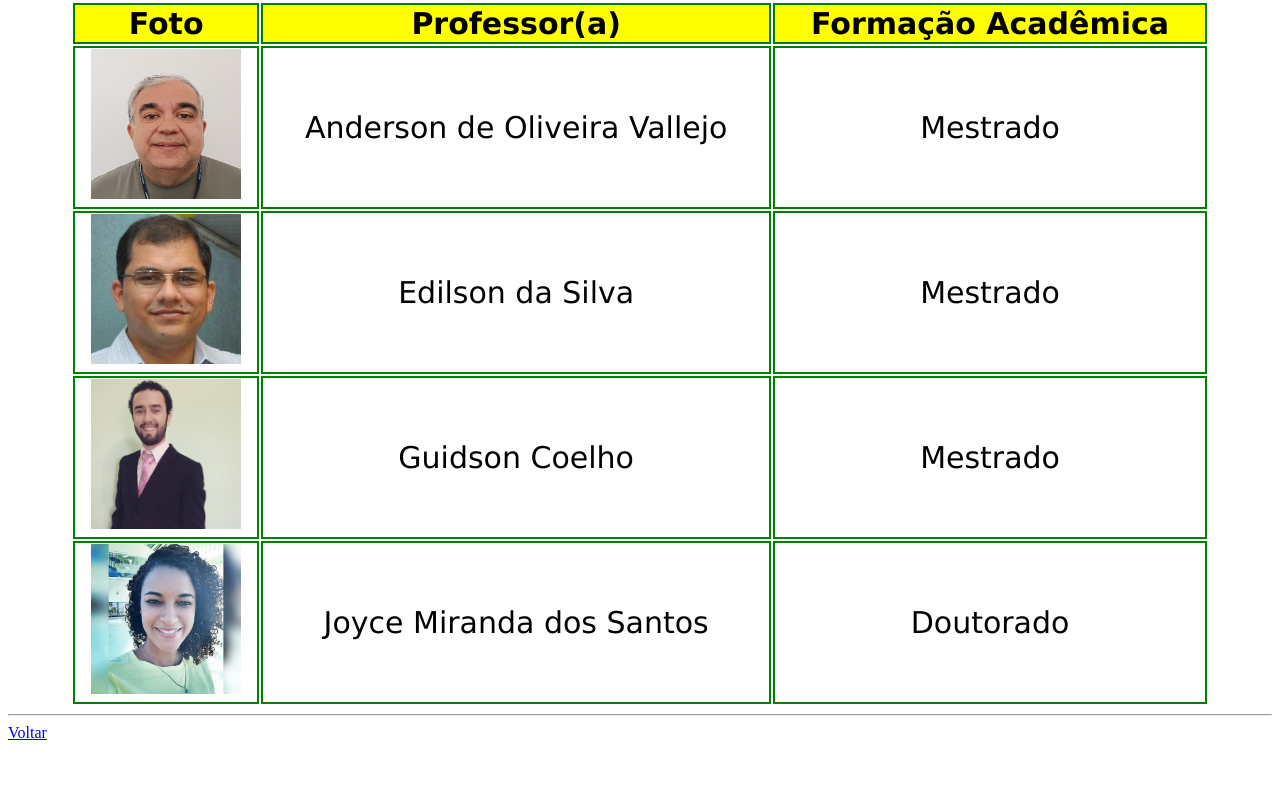
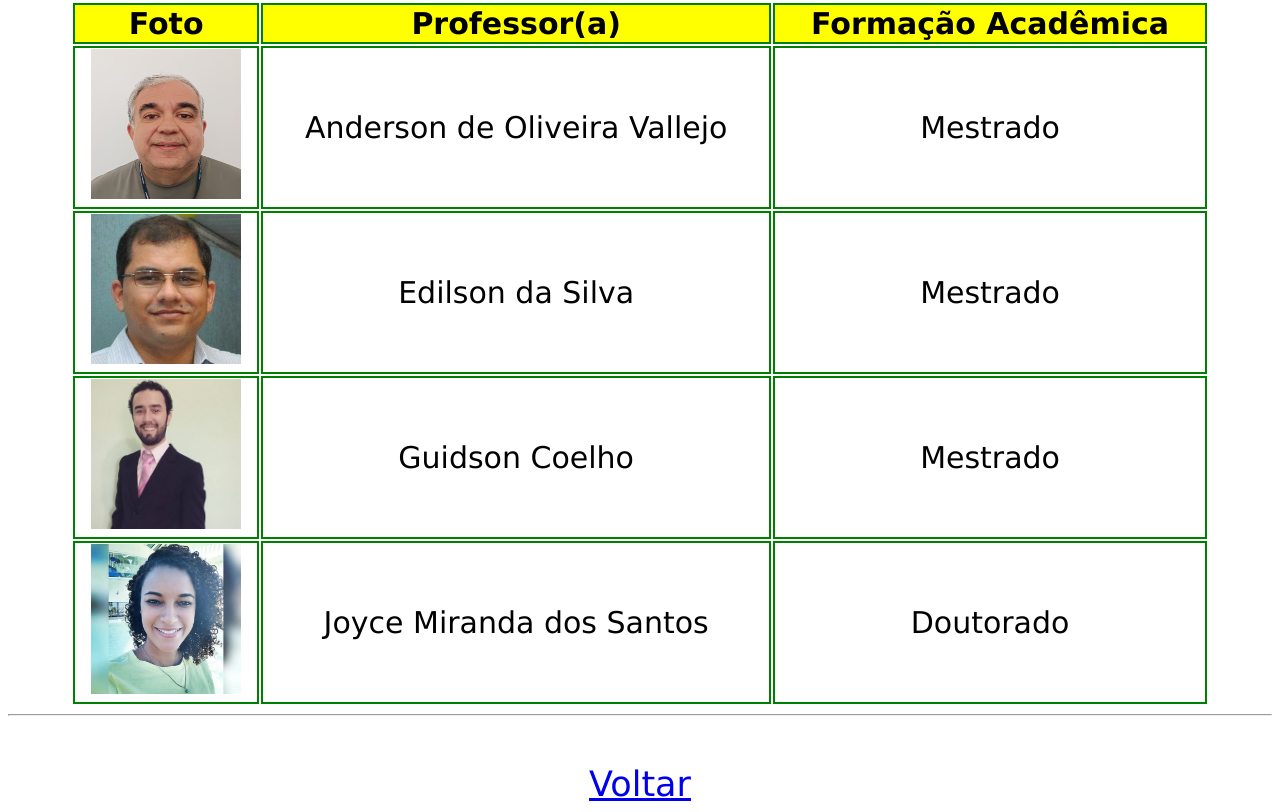
Before and after one commit to Jair-Rodrigues/site-desenvolvimento, a website: page docente.html in a window 1280 px wide. Shown: the part 527-1339 px from the top of the page. Before the commit the page ends 1277 px from the top, so only its background shows below. Drawn offline with Linux system fonts and the light colour scheme.

Commit message:
Atualização docente

```diff
--- a/css/docente.css
+++ b/css/docente.css
@@ -46,3 +46,8 @@ th{
     margin-right: auto;
     display: block;
   }
+.voltar{
+  font-size: 35px;
+  font-family: Verdana, Geneva, Tahoma, sans-serif;
+  text-align: center;
+}
--- a/docente.html
+++ b/docente.html
@@ -51,7 +51,9 @@
         </table>
     </div>
     <hr>
-    <a href="index.html">Voltar</a>
-    <script type="module" src="dist/docente.js"></script>
+    <div class="voltar">
+        <br>
+        <a href="index.html">Voltar</a>
+    </div>
 </body>
 </html>
```
